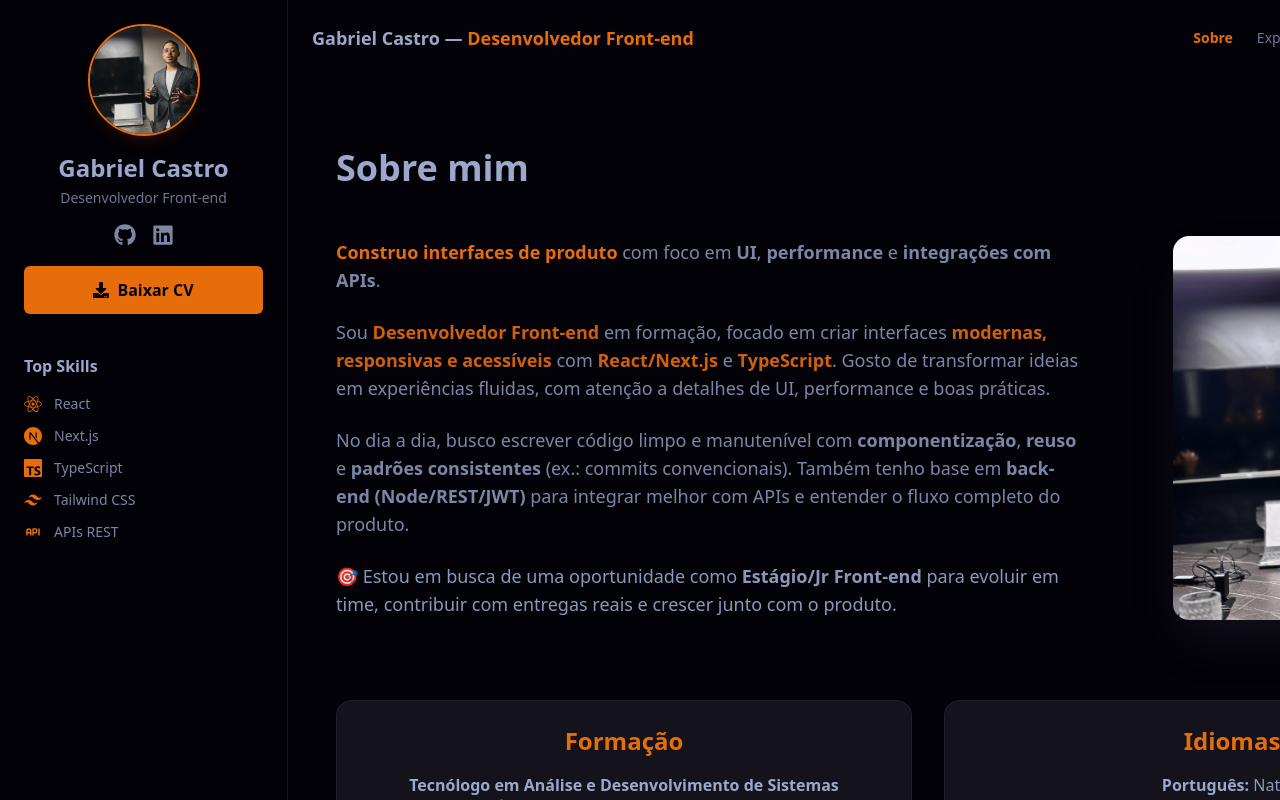
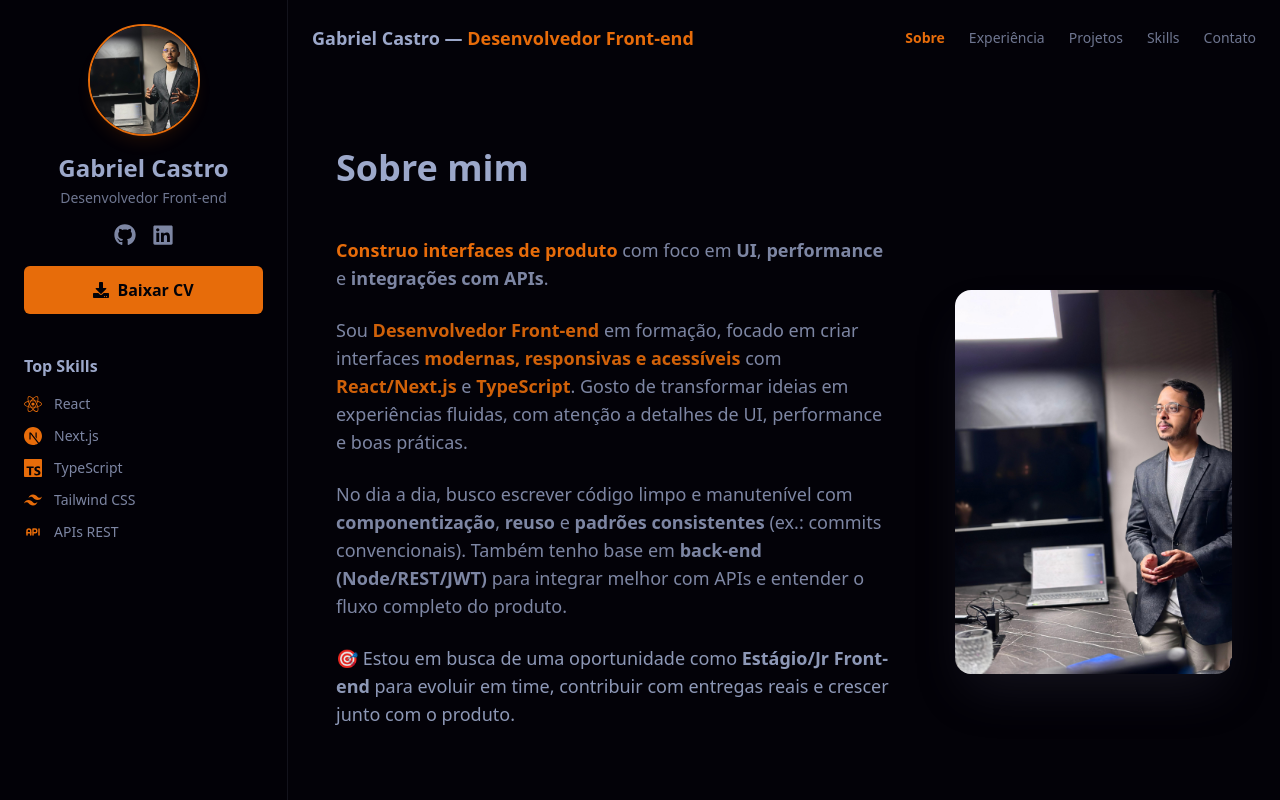
Before and after one commit to DevBielCastro/Gabriel-Castro_Portfolio, a React (Vite) app: page / in a window 1280 px wide. Shown: the top 800 px of the page. Built offline with nearby package versions, Linux system fonts and the light colour scheme.

Commit message:
Correção de layout/espaçamento no header
Updated layout to use padding-left instead of margin-left for better alignment.

```diff
--- a/src/App.tsx
+++ b/src/App.tsx
@@ -21,14 +21,11 @@ export default function App() {
       {/* Sidebar fixa */}
       <Sidebar isSidebarOpen={isSidebarOpen} />
 
-      {/* ✅ Wrapper do conteúdo com largura controlada */}
-      <div className="md:ml-72 w-full">
-        {/* ✅ garante que o header não use 100vw */}
-        <div className="w-full max-w-full">
-          <Header onToggleSidebar={toggleSidebar} />
-        </div>
+      {/* ✅ AQUI está a correção: padding-left no desktop (NÃO margin-left) */}
+      <div className="w-full md:pl-72">
+        <Header onToggleSidebar={toggleSidebar} />
 
-        <main className="w-full max-w-full">
+        <main className="w-full">
           <About />
           <Experience />
           <Projects />
```
